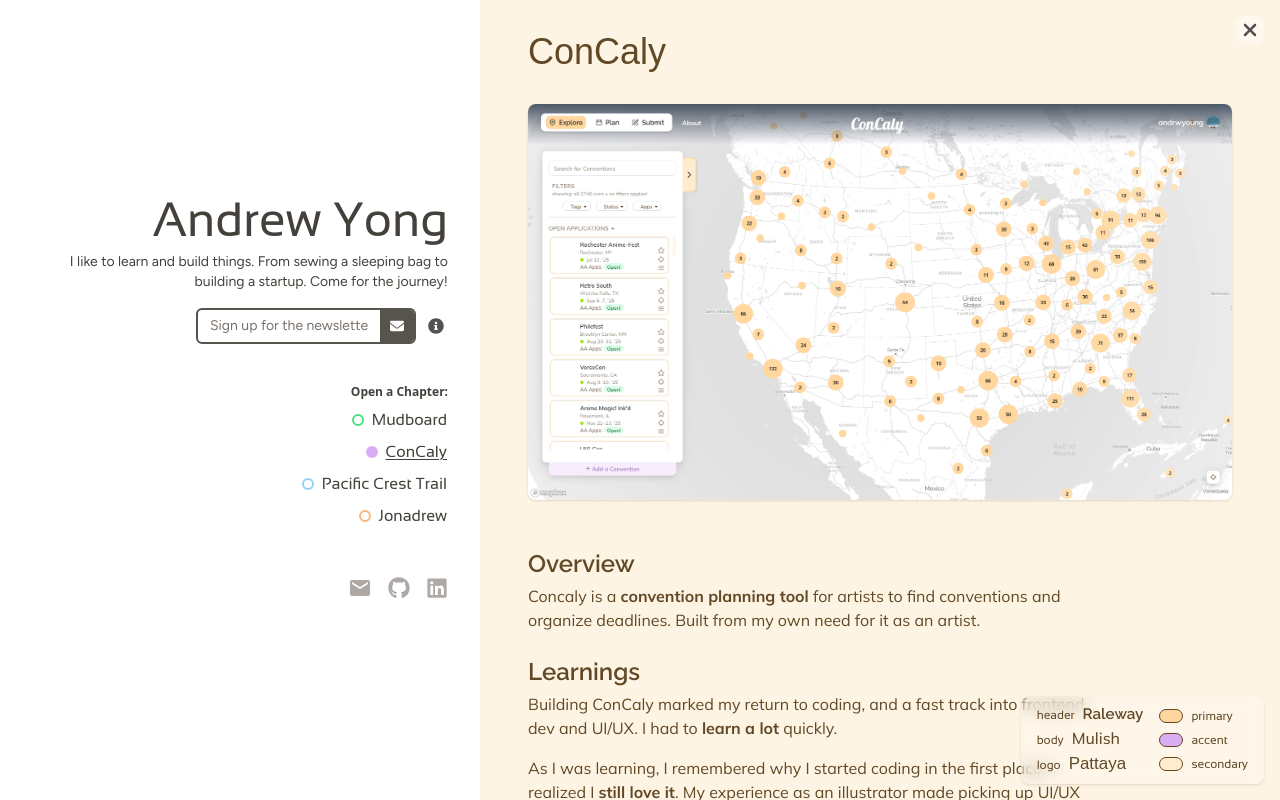
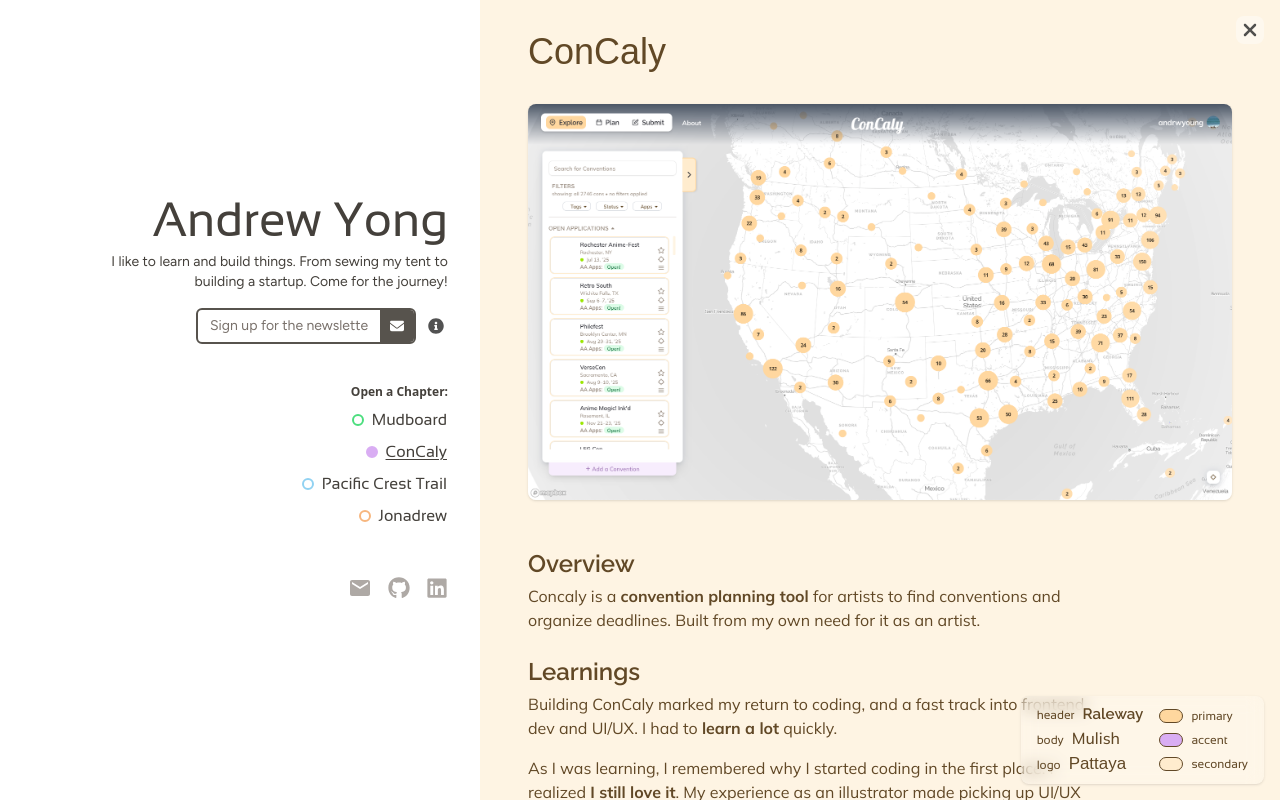
Before and after one commit to andrwyoung/portfolio, a Next.js app: page / in a window 1280 px wide. Both pictures are taken after a click on the button "ConCaly". Built offline with nearby package versions, Linux system fonts and the light colour scheme; a web font is replaced by a local one.

Commit message:
small typos

```diff
--- a/app/page.tsx
+++ b/app/page.tsx
@@ -80,8 +80,8 @@ export default function Home() {
             active ? "text-right" : "text-center"
           } ${activeFontBody} `}
         >
-          I like to learn and build things. From sewing a sleeping bag to
-          building a startup. Come for the journey!
+          I like to learn and build things. From sewing my tent to building a
+          startup. Come for the journey!
         </p>
 
         <div className="flex gap-2 items-center mb-10">
--- a/types/project-writeup.tsx
+++ b/types/project-writeup.tsx
@@ -50,7 +50,7 @@ export const projectContent: Record<
 
         <p className="mt-4">
           As I was learning, I remembered why I started coding in the first
-          place: I realized I <strong>still love it</strong>. My experience as
+          place: I realized <strong>I still love it</strong>. My experience as
           an illustrator made picking up UI/UX feel natural, and I felt like I
           found what I was made for.
         </p>
```
